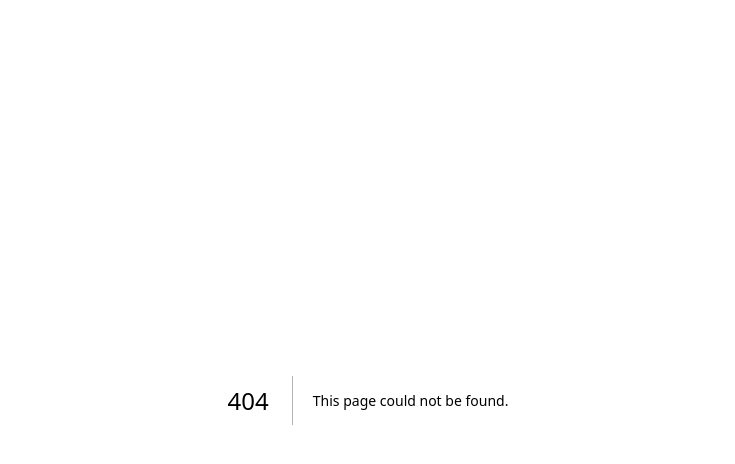
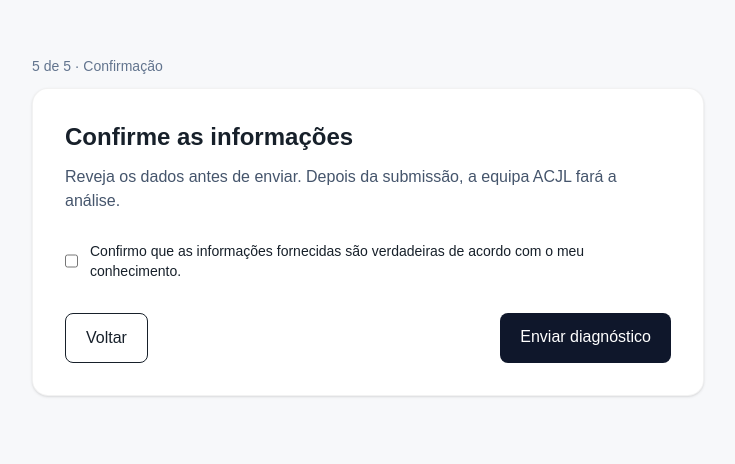
Before and after one commit to acjl-mz/acjl-onboarding, a Next.js app: page /diagnostico/revisao in a window 1280 px wide. Before the commit this address had no page. Shown: the top 464 px of the page, without its empty margins (272-1007 px from the left). Built offline with nearby package versions, Linux system fonts and the light colour scheme.

Commit message:
feat: build diagnostic foundation (app/diagnostico/revisao/page.tsx)

```diff
--- /dev/null
+++ b/app/diagnostico/revisao/page.tsx
@@ -0,0 +1,17 @@
+import Link from "next/link";
+
+export default function RevisaoPage() {
+  return (
+    <main className="min-h-screen bg-[var(--acjl-surface)] p-6">
+      <div className="mx-auto max-w-2xl pt-8">
+        <p className="text-sm text-slate-500">5 de 5 · Confirmação</p>
+        <section className="mt-3 rounded-2xl bg-white p-8 border border-black/5 shadow-sm">
+          <h1 className="text-2xl font-semibold">Confirme as informações</h1>
+          <p className="mt-3 text-slate-600">Reveja os dados antes de enviar. Depois da submissão, a equipa ACJL fará a análise.</p>
+          <label className="mt-7 flex gap-3 text-sm"><input type="checkbox" /> Confirmo que as informações fornecidas são verdadeiras de acordo com o meu conhecimento.</label>
+          <div className="mt-8 flex justify-between"><Link href="/diagnostico/objectivos" className="rounded-lg border px-5 py-3">Voltar</Link><Link href="/diagnostico/sucesso" className="rounded-lg bg-slate-900 px-5 py-3 text-white">Enviar diagnóstico</Link></div>
+        </section>
+      </div>
+    </main>
+  );
+}
```
